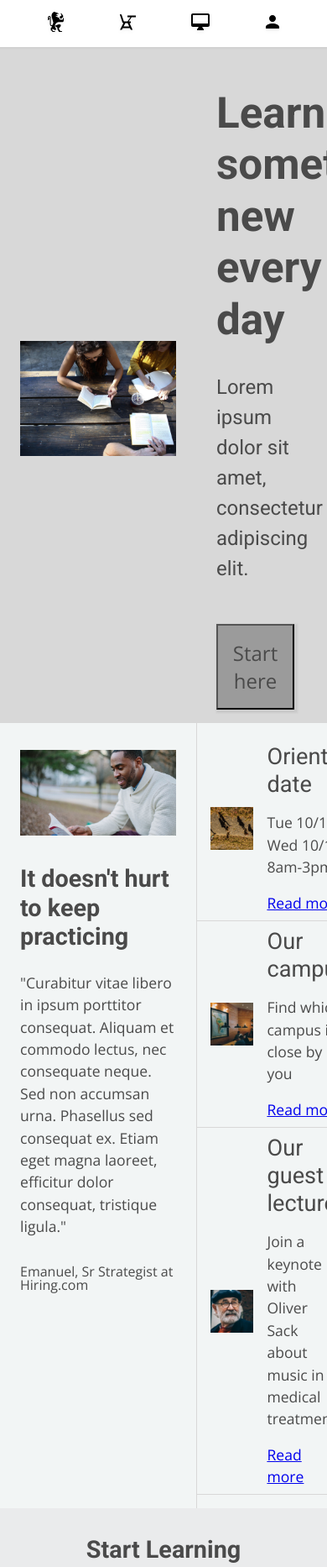
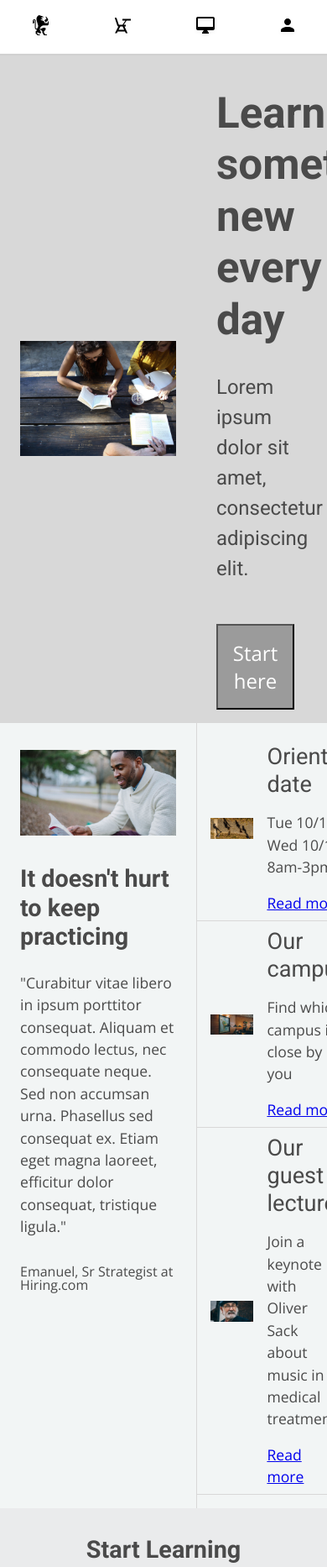
Before and after one commit to deanarron/colmar, a plain HTML site: page index.html in a window 390 px wide. Shown: the top 1866 px of the page at 84% size. Drawn offline with nearby package versions, Linux system fonts and the light colour scheme.

Commit message:
Add mobile style sheet and header styles

```diff
--- a/index.html
+++ b/index.html
@@ -7,11 +7,12 @@
     <meta name="viewport" content="width=device-width,initial-scale=1">
     <link rel="stylesheet" href="resources/styles/reset.css">
     <link rel="stylesheet" href="resources/styles/style.css">
+    <link rel="stylesheet" href="resources/styles/mobile.css">
   </head>
   <body>
     <!-- Header -->
     <header>
-      <div id="desktop_header">
+      <div id="desktop_header" class="desktop">
         <!-- Branding: Logo and Name -->
         <div class="branding">
           <img class="ic logo" src="resources/images/ic-logo.svg" alt="Colmar Academy Logo">
@@ -29,7 +30,8 @@
         </nav> <!-- End Nav -->
       </div> <!-- end Desktop Header-->
 
-      <div id="mobile_header">
+      <!--  Mobile Header -->
+      <div id="mobile_header" class="mobile">
         <img class="ic" src="resources/images/ic-logo.svg" alt="Colmar Academy Logo">
         <img class="ic" src="resources/images/ic-on-campus.svg" alt="Campus Icon">
         <img class="ic" src="resources/images/ic-online.svg" alt="Online Icon">
@@ -72,7 +74,8 @@
         <!-- Information right column -->
         <div class="column right_col">
           <article>
-            <img src="resources/images/information-orientation.jpg" alt="students walking">
+            <img class="desktop" src="resources/images/information-orientation.jpg" alt="students walking">
+            <img class="mobile" src="resources/images/information-orientation-mobile.jpg" alt="students walking">
             <div class="article_text">
               <h3>Orientation date</h3>
               <p>Tue 10/11 & Wed 10/12: 8am-3pm</p>
@@ -81,7 +84,8 @@
           </article>
 
           <article>
-            <img src="resources/images/information-campus.jpg" alt="students studying">
+            <img class="desktop" src="resources/images/information-campus.jpg" alt="students studying">
+            <img class="mobile" src="resources/images/information-campus-mobile.jpg" alt="students studying">
             <div class="article_text">
               <h3>Our campus</h3>
               <p>Find which campus is close by you</p>
@@ -90,7 +94,8 @@
           </article>
 
           <article>
-            <img src="resources/images/information-guest-lecture.jpg" alt="students walking">
+            <img class="desktop" src="resources/images/information-guest-lecture.jpg" alt="guest lecturer">
+            <img class="mobile" src="resources/images/information-guest-lecture-mobile.jpg" alt="guest lecturer">
             <div class="article_text">
               <h3>Our guest lecture</h3>
               <p>Join a keynote with Oliver Sack about music in medical treatment</p>
--- /dev/null
+++ b/resources/styles/mobile.css
@@ -0,0 +1,23 @@
+@media only screen and (max-width: 480px) {
+
+  /* Mobile General Styles*/
+
+  .desktop,
+    #desktop_header {
+      display: none;
+  }
+  .mobile,
+    #mobile_header {
+      display: inline-block;
+  }
+
+  /* Mobile Header Styles */
+  header {
+    padding: 1rem 0;
+  }
+  #mobile_header {
+    display: flex;
+    justify-content: space-around;
+  }
+
+}
--- a/resources/styles/style.css
+++ b/resources/styles/style.css
@@ -70,7 +70,6 @@ article h3,
   article p {
     padding: 0.5rem;
 }
-
 /* Header */
 
 header {
@@ -120,16 +119,6 @@ header {
   display: none;
 }
 
-@media only screen and (max-width: 480px) {
-  #desktop_header {
-    display: none;
-  }
-  #mobile_header {
-    display: flex;
-    justify-content: space-around;
-  }
-}
-
 /*  Hero Section */
 
 #hero_section {
@@ -161,19 +150,18 @@ header {
 
 button {
   font-family: "Open Sans", sans-serif;
-  color: #4a4a4a;
+  color: white;
   background-color: #9b9b9b;
   font-size: 1.5rem;
   padding: 1rem;
   margin-top: 1rem;
-  box-shadow: 2px 2px 2px 2px rgba(74,74,74,0.1);
-  transition: all 100ms linear 50ms;
+  transition: background-color 100ms linear 50ms;
   outline: 0;
 }
 button:hover {
-  color: white;
   background-color: #4a4a4a
 }
+
 /* Information Section */
 
 #information {
@@ -191,6 +179,10 @@ button:hover {
 .attribution {
   margin: 2rem 0 1.5rem 0;
 }
+.mobile {
+  display: none;
+}
+
 
 /* Courses Section */
 #course_section {
@@ -238,6 +230,8 @@ button:hover {
   font-size: 1.2rem;
 }
 
+
+
 /* Thesis */
 .section_heading {
   text-align: center;
@@ -262,6 +256,33 @@ footer span {
 }
 
 
+/* Mobile Styles */
+
+@media only screen and (max-width: 480px) {
+
+  /* Mobile General Styles*/
+
+  .desktop,
+    #desktop_header {
+      display: none;
+  }
+  .mobile,
+    #mobile_header {
+      display: inline-block;
+  }
+
+  /* Mobile Header Styles */
+
+
+
+}
+
+
+
+
+
+
+
 
 
 /*  */
```
